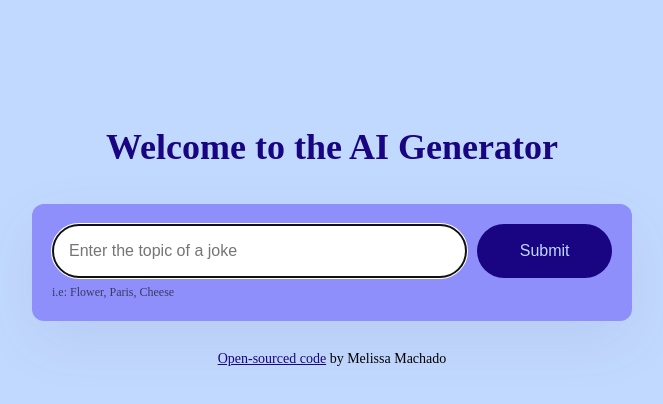
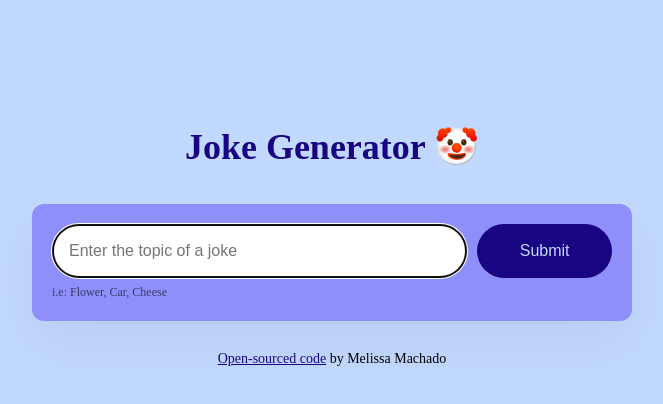
Before and after one commit to meli-mac/ai-generator, a plain HTML site: page index.html in a window 1280 px wide. Shown: the whole page, without its empty margins (308-971 px from the left). Drawn offline with nearby package versions, Linux system fonts and the light colour scheme.

Commit message:
Update HTML

```diff
--- a/index.html
+++ b/index.html
@@ -11,7 +11,7 @@
   <body>
     <div class="container">
       <header>
-        <h1>Welcome to the AI Generator</h1>
+        <h1>Joke Generator 🤡</h1>
       </header>
       <main>
         <div class="form-container">
@@ -27,7 +27,7 @@
             />
             <input type="submit" class="submit-button" />
           </form>
-          <div class="hint">i.e: Flower, Paris, Cheese</div>
+          <div class="hint">i.e: Flower, Car, Cheese</div>
         </div>
         <div class="joke hidden-display" id="joke"></div>
       </main>
```
